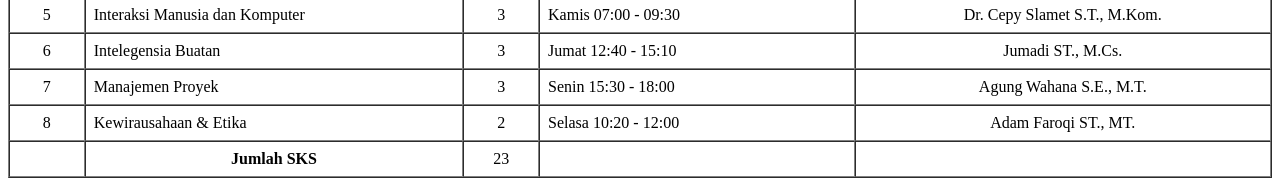
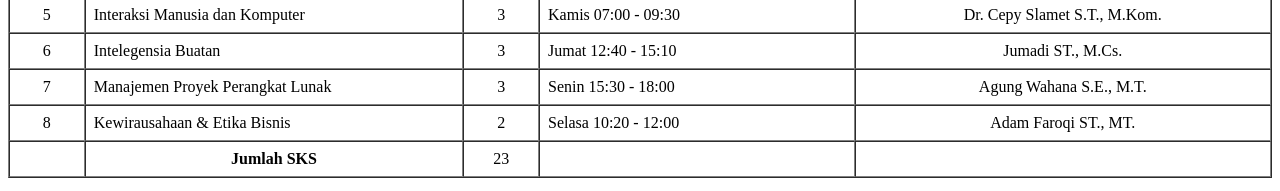
Before and after one commit to anggraenisilvi413-sudo/projek-paw, a plain HTML site: page index.html in a window 1280 px wide. Shown: the part 958-1149 px from the top of the page. Drawn offline with Linux system fonts and the light colour scheme.

Commit message:
Perbaikan halaman profil

```diff
--- a/index.html
+++ b/index.html
@@ -157,14 +157,14 @@
           </tr>
           <tr>
             <td align="center">7</td>
-            <td align="left">Manajemen Proyek</td>
+            <td align="left">Manajemen Proyek Perangkat Lunak</td>
             <td align="center">3</td>
             <td align="left">Senin 15:30 - 18:00</td>
             <td align="center">Agung Wahana S.E., M.T.</td>
           </tr>
           <tr>
             <td align="center">8</td>
-            <td align="left">Kewirausahaan &amp; Etika</td>
+            <td align="left">Kewirausahaan &amp; Etika Bisnis</td>
             <td align="center">2</td>
             <td align="left">Selasa 10:20 - 12:00</td>
             <td align="center">Adam Faroqi ST., MT.</td>
```
